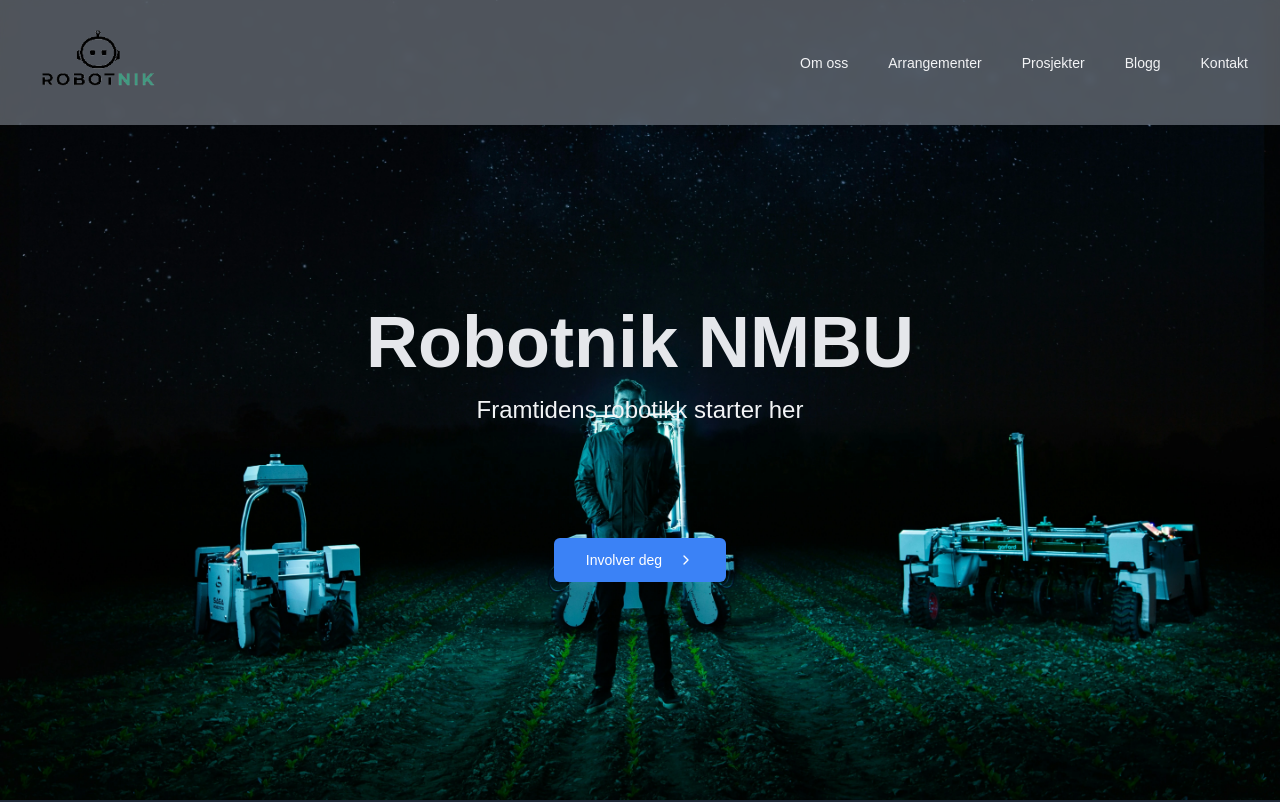
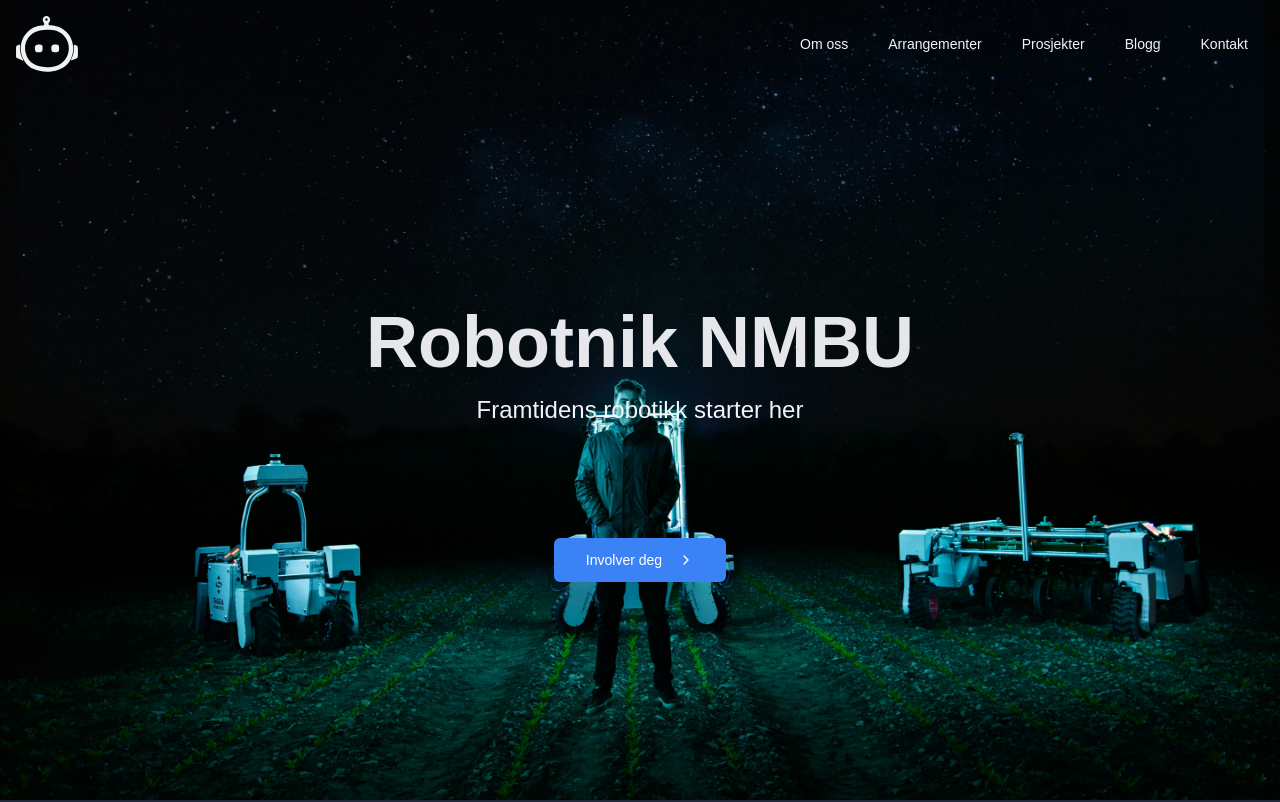
Before and after one commit to joasmund/robotnik-side, a Next.js app in the folder robotnik-page/: page / in a window 1280 px wide. Shown: the top 802 px of the page. Built offline with nearby package versions, Linux system fonts and the light colour scheme.

Commit message:
feat: new logo on header and transparent on load
added white logo and wothout "robotnik"
header is now transparent until scroll

```diff
--- a/robotnik-page/components/ui/header.tsx
+++ b/robotnik-page/components/ui/header.tsx
@@ -2,11 +2,13 @@
 import { Button } from './button'
 import Image from 'next/image'
 
-const Header = () =>
-    <header className="fixed top-0 left-0 right-0 z-50 bg-gray-400 bg-opacity-50 backdrop-blur-sm">
+const Header = ({ isScrolled }) =>
+    <header className={`fixed top-0 left-0 right-0 z-50 transition-all duration-300 ${
+        isScrolled ? 'bg-gray-900/70 backdrop-blur-sm' : ''
+    }`}>
         <div className="container mx-auto px-4 py-4 flex justify-between items-center">
             <Link href="https://www.robotniknmbu.no">
-                <Image src="/Robotnikwide.png" alt="Robotnik Logo" width={496/3} height={281/3} />
+                <Image src="/forsokutenlogo.svg" alt="Robotnik Logo" width={496/8} height={281/8} />
             </Link>
 
             <nav className="space-x-2">
```
